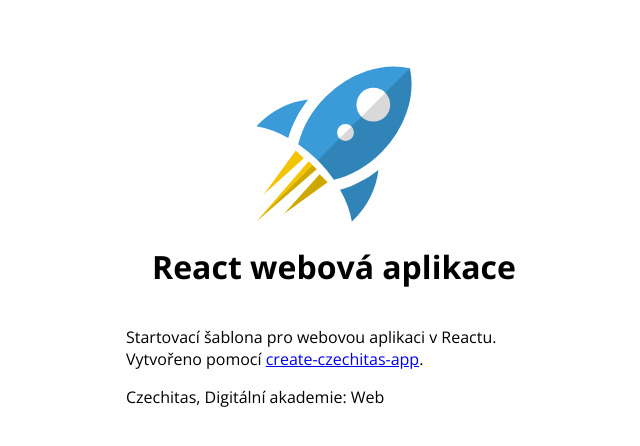
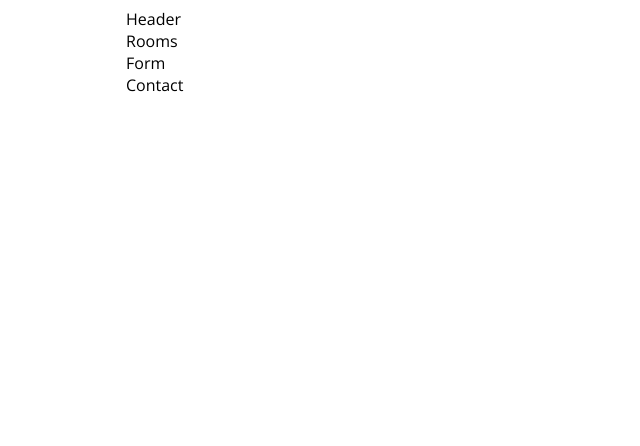
Before and after one commit to suffle-girl/hotel-stribrava, a React (Vite) app: page / in a window 1280 px wide. Shown: the top 446 px of the page, without its empty margins (306-946 px from the left). Built offline with nearby package versions, Linux system fonts and the light colour scheme.

Commit message:
Pridání komponent

```diff
--- /dev/null
+++ b/src/components/Contact/index.jsx
@@ -0,0 +1,7 @@
+import "./style.css"
+
+export const Contact = () => {
+  return (
+    <div>Contact</div>
+  )
+}
--- /dev/null
+++ b/src/components/Form/index.jsx
@@ -0,0 +1,7 @@
+import React from 'react'
+
+export const Form = () => {
+  return (
+    <div>Form</div>
+  )
+}
--- /dev/null
+++ b/src/components/Header/index.jsx
@@ -0,0 +1,7 @@
+import "./style.css"
+
+export const Header = () => {
+  return (
+    <div>Header</div>
+  )
+}
--- /dev/null
+++ b/src/components/Rooms/index.jsx
@@ -0,0 +1,7 @@
+import "./style.css"
+
+export const Rooms = () => {
+  return (
+    <div>Rooms</div>
+  )
+}
--- a/src/pages/HomePage/index.jsx
+++ b/src/pages/HomePage/index.jsx
@@ -1,23 +1,16 @@
+import { Contact } from '../../components/Contact';
+import { Header } from '../../components/Header';
+import { Rooms } from '../../components/Rooms';
+import { Form } from '../../components/Form';
 import './style.css';
 
 export const HomePage = () => {
   return (
     <div className="container">
-      <header>
-        <div className="logo" />
-        <h1>React webová aplikace</h1>
-      </header>
-      <main>
-        <p>
-          Startovací šablona pro webovou aplikaci v Reactu. Vytvořeno pomocí
-          {" "}
-          <a href="https://www.npmjs.com/package/create-czechitas-app">create-czechitas-app</a>
-          .
-        </p>
-      </main>
-      <footer>
-        <p>Czechitas, Digitální akademie: Web</p>
-      </footer>
+      <Header />
+      <Rooms />
+      <Form />
+      <Contact />
     </div>
   );
 };
```
Also changed, not shown: src/components/Contact/style.css (added), src/components/Form/style.css (added), src/components/Header/style.css (added), src/components/Rooms/style.css (added), src/pages/HomePage/img/rocket.svg (deleted).
